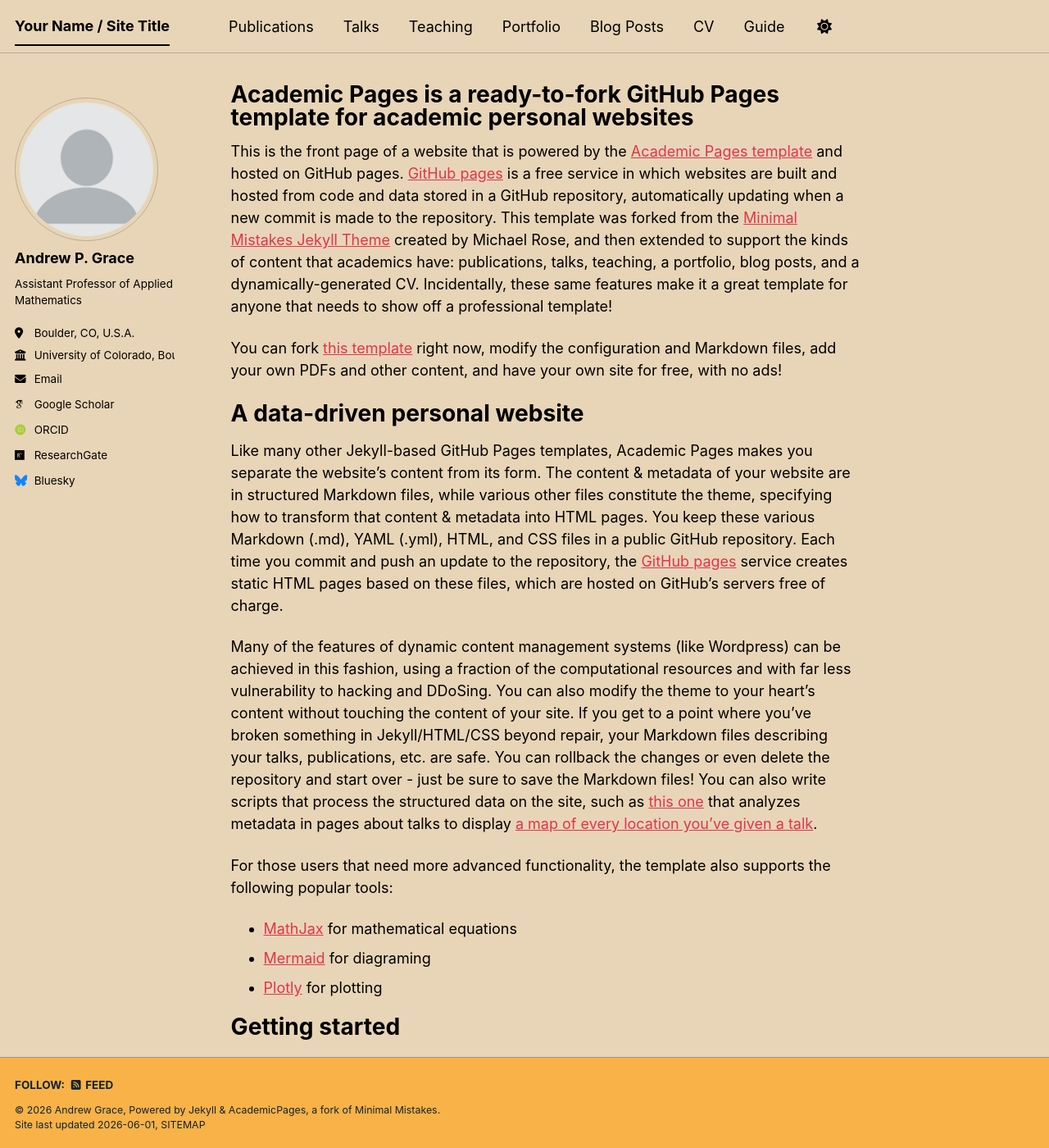
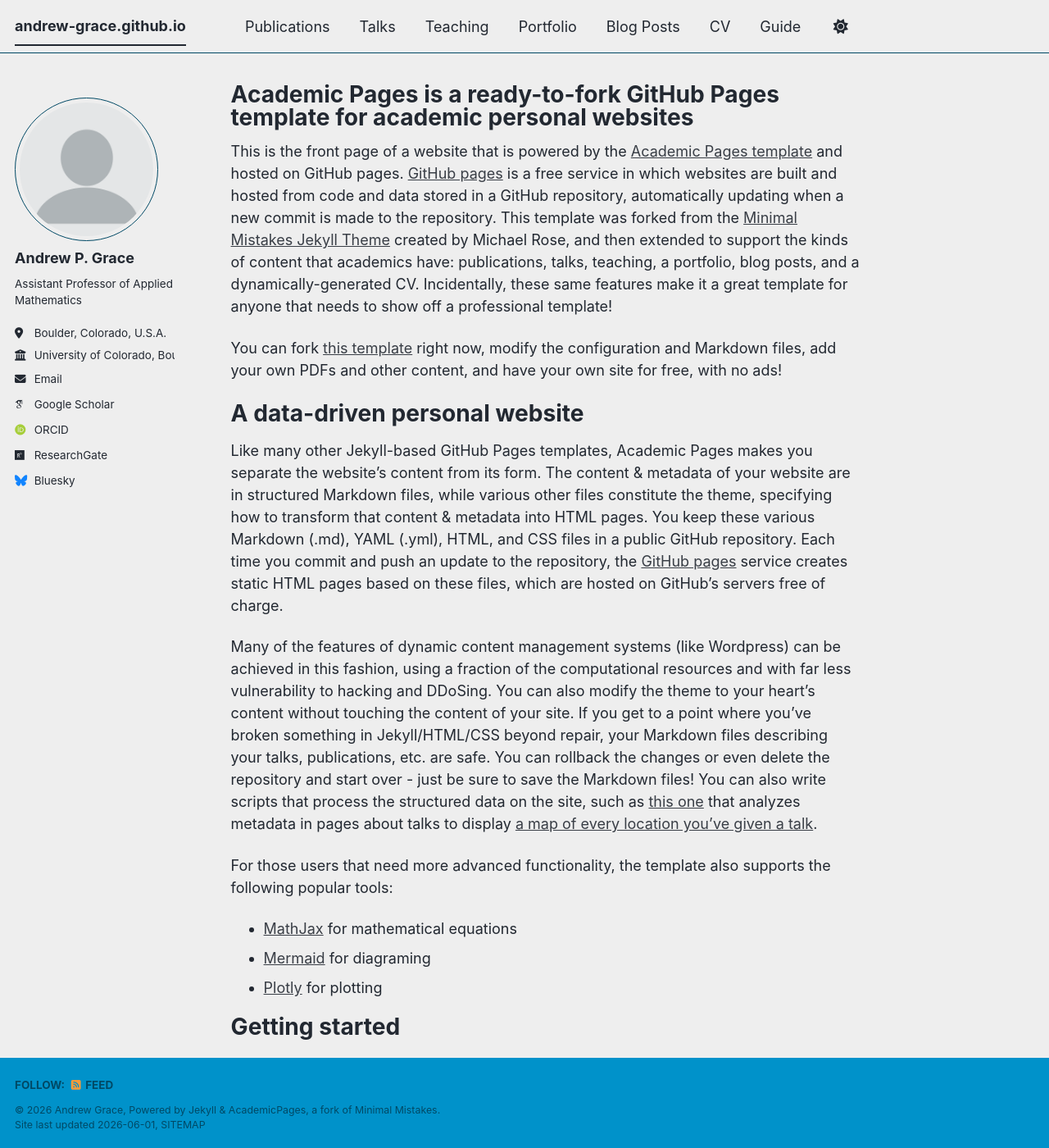
Before and after one commit to andrew-grace/andrew-grace.github.io, a Jekyll site: the page built from _pages/about.md, in a window 1280 px wide and 1400 px high. Shown: the whole window at 82% size. Built offline with Jekyll 4.4.1, drawn with Linux system fonts in a browser that asks for light colours; some web fonts are replaced; a script bundle is joined from its source files by our own code; library files that are not in the unit come from our copies.

Commit message:
Update _config.yml

```diff
--- a/_config.yml
+++ b/_config.yml
@@ -8,8 +8,8 @@
 
 # Basic Site Settings
 locale                   : "en-US"
-site_theme               : "sunrise" # The available themes options are "default", "air", "sunrise", "mint", "dirt" and "contrast"
-title                    : "Your Name / Site Title"
+site_theme               : "air" # The available themes options are "default", "air", "sunrise", "mint", "dirt" and "contrast"
+title                    : #
 title_separator          : "-"
 name                     : &name "Andrew Grace"
 description              : &description "Your Name's academic portfolio"   # Update this with a general description of your site, this is the default if not overridden by a page
@@ -27,7 +27,7 @@ author:
   name             : "Andrew P. Grace"
   pronouns         : # example: "he/him"
   bio              : "Assistant Professor of Applied Mathematics"
-  location         : "Boulder, CO, U.S.A."
+  location         : "Boulder, Colorado, U.S.A."
   employer         : "University of Colorado, Boulder"
   uri              : # URL
   email            : "andrew.grace@colorado.edu"
@@ -274,14 +274,14 @@ defaults:
       share: true
       comments: true
   # _portfolio
-  - scope:
-      path: ""
-      type: portfolio
-    values:
-      layout: single
-      author_profile: true
-      share: true
-      comment: true
+  #- scope:
+  #    path: ""
+  #    type: portfolio
+  #  values:
+  #    layout: single
+  #    author_profile: true
+  #    share: true
+  #    comment: true
   # _talks
   - scope:
       path: ""
```
